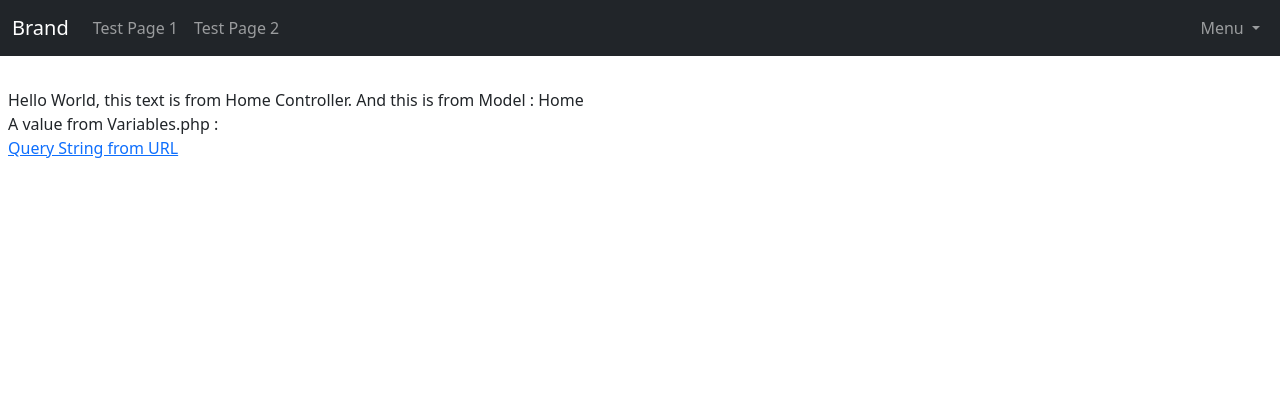
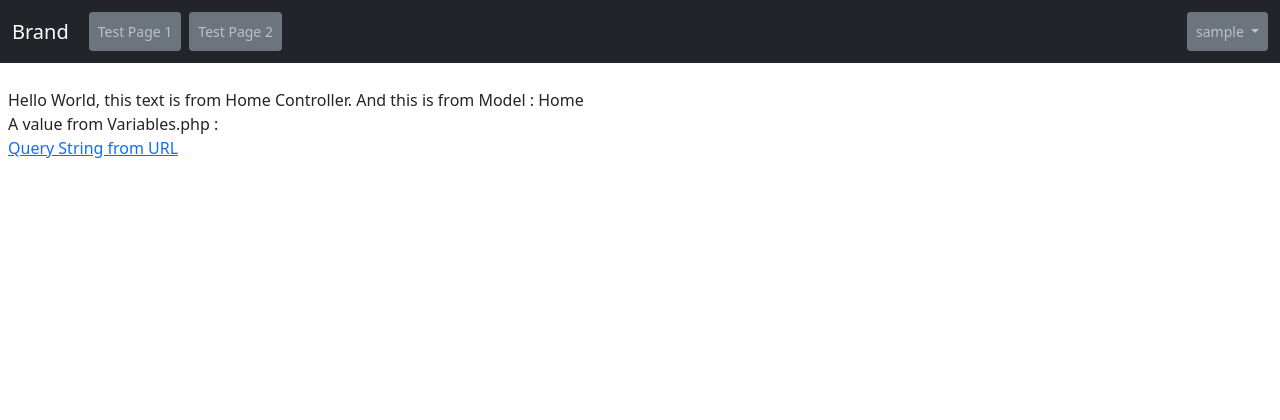
Before and after one commit to jayarathinavel/php-boilerplate, a PHP site: page / in a window 1280 px wide. Shown: the top 420 px of the page. Run offline with PHP 8.4, Linux system fonts and the light colour scheme; the visitor is signed in with stand-in values (Sample User, id 1); data that the repository does not hold is empty; some libraries are stand-ins or nearby versions.

Commit message:
Changes in Nav Bar

```diff
--- a/app/lib/functions.php
+++ b/app/lib/functions.php
@@ -22,4 +22,13 @@
     exit;
   }
 
+  function isLoggedIn(){
+    session_start();
+    $isLoggedIn = false;
+    if(isset($_SESSION["loggedin"]) || $_SESSION["loggedin"] === true){
+      $isLoggedIn = true;
+    }
+    return $isLoggedIn;
+  }
+
 ?>
--- a/app/view/layout.phtml
+++ b/app/view/layout.phtml
@@ -18,20 +18,28 @@
             </button>
             <div class="collapse navbar-collapse" id="navbarContent">
                 <ul class="navbar-nav me-auto mb-2 mb-lg-0">
-                    <li class="nav-item">
-                        <a href="test1" class="nav-link <?php echo $page == '/test1' ? 'active' : ''; ?>"> Test Page 1 </a>
+                    <li class="nav-item m-1">
+                        <a href="test1" class="nav-link <?php echo $page == '/test1' ? 'active' : ''; ?> btn btn-sm btn-secondary"> Test Page 1 </a>
                     </li>
-                    <li class="nav-item">
-                        <a href="test2" class="nav-link <?php echo $page == '/test2' ? 'active' : ''; ?>"> Test Page 2 </a>
+                    <li class="nav-item m-1">
+                        <a href="test2" class="nav-link <?php echo $page == '/test2' ? 'active' : ''; ?> btn btn-sm btn-secondary"> Test Page 2 </a>
                     </li>
                 </ul>
                 <ul class="navbar-nav">
                     <li class="nav-item dropdown">
-                        <a class="nav-link dropdown-toggle" href="#" id="navbarDropdown" role="button" data-bs-toggle="dropdown" aria-expanded="false"> Menu </a>
+                        <a class="nav-link dropdown-toggle btn btn-sm btn-secondary" href="#" id="navbarDropdown" role="button" data-bs-toggle="dropdown" aria-expanded="false"> <?php echo isLoggedIn() ? $_SESSION["username"] : 'Menu'; ?> </a>
                         <ul class="dropdown-menu dropdown-menu-end" aria-labelledby="navbarDropdown">
-                            <li><a class="dropdown-item" href="login">Login</a></li>
-                            <li><a class="dropdown-item" href="register">Sign Up</a></li>
-                            <li><a class="dropdown-item" href="home?query=logout">Logout</a></li>
+                            <?php
+                                if(!isLoggedIn()){
+                                    echo'
+                                        <li><a class="dropdown-item" href="login">Login</a></li>
+                                        <li><a class="dropdown-item" href="register">Sign Up</a></li>
+                                    ';
+                                }
+                                else{
+                                    echo '<li><a class="dropdown-item" href="home?query=logout">Logout</a></li>';
+                                }
+                            ?>
                         </ul>
                     </li>
                 </ul>
```
